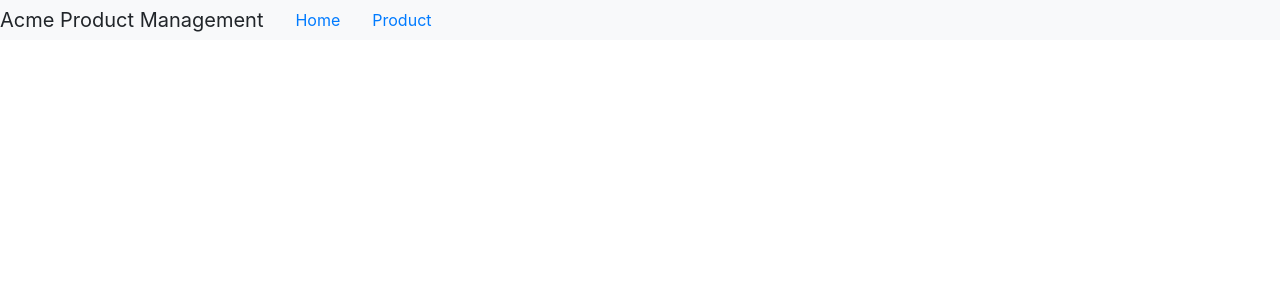
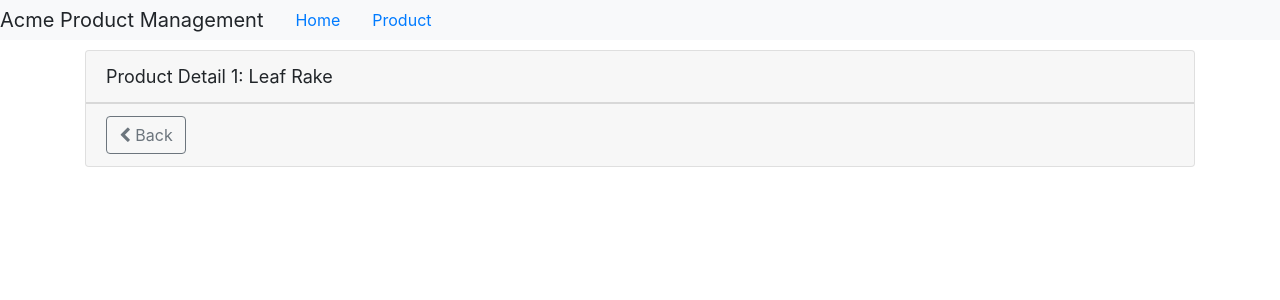
Before and after one commit to willemhustinx/AngularGettingStarted, an Angular app: page /products/1 in a window 1280 px wide. Shown: the top 300 px of the page. Built offline with nearby package versions, Linux system fonts and the light colour scheme.

Commit message:
Navigation and Routing Additional Techniques

```diff
--- a/src/app/app.module.ts
+++ b/src/app/app.module.ts
@@ -10,6 +10,7 @@
 import { StarComponent } from './shared/star.component';
 import { ProductDetailComponent } from './products/product-detail.component';
 import { WelcomeComponent } from './home/welcome.component';
+import { ProductDetailGuard } from './products/product-detail.guard';
 
 @NgModule({
   declarations: [
@@ -26,7 +27,7 @@
     HttpClientModule,
     RouterModule.forRoot([
       {path: 'products', component: ProductListComponent},
-      {path: 'products/:id', component: ProductDetailComponent},
+      {path: 'products/:id', canActivate:[ProductDetailGuard], component: ProductDetailComponent},
       {path: 'welcome', component: WelcomeComponent},
       {path: '', redirectTo: 'welcome', pathMatch: 'full'},
       {path: '**', redirectTo: 'welcome', pathMatch: 'full'},
--- a/src/app/products/product-detail.component.html
+++ b/src/app/products/product-detail.component.html
@@ -2,4 +2,11 @@
   <div class='card-header'>
     {{pageTitle + ': ' + product.productName}}
   </div>
+  <div class='card-footer'>
+    <button class='btn btn-outline-secondary'
+      (click)='onBack()'
+      style='width:80px'>
+      <i class='fa fa-chevron-left'></i> Back
+    </button>
+  </div>
 </div>
--- a/src/app/products/product-detail.component.ts
+++ b/src/app/products/product-detail.component.ts
@@ -1,4 +1,5 @@
 import { Component, OnInit } from '@angular/core';
+import { ActivatedRoute, Router } from '@angular/router'
 
 import { IProduct } from './product';
 
@@ -10,9 +11,26 @@
   pageTitle: string = 'Product Detail';
   product: IProduct;
 
-  constructor() { }
+  constructor(private route: ActivatedRoute,
+    private router: Router) { }
 
   ngOnInit() {
+    let id = +this.route.snapshot.paramMap.get('id');
+    this.pageTitle += ` ${id}`;
+    this.product = {
+      "productId": 1,
+      "productName": "Leaf Rake",
+      "productCode": "GDN-0011",
+      "releaseDate": "March 19, 2016",
+      "description": "Leaf rake with 48-inch wooden handle.",
+      "price": 19.95,
+      "starRating": 3.2,
+      "imageUrl": "https://openclipart.org/image/300px/svg_to_png/26215/Anonymous_Leaf_Rake.png"
+    }
+  }
+
+  onBack(): void{
+    this.router.navigate(['/products']);
   }
 
 }
--- /dev/null
+++ b/src/app/products/product-detail.guard.ts
@@ -0,0 +1,24 @@
+import { Injectable } from '@angular/core';
+import { CanActivate, ActivatedRouteSnapshot, RouterStateSnapshot, Router } from '@angular/router';
+import { Observable } from 'rxjs';
+
+@Injectable({
+  providedIn: 'root'
+})
+export class ProductDetailGuard implements CanActivate {
+
+  constructor(private router: Router) {}
+
+  canActivate(
+    next: ActivatedRouteSnapshot,
+    state: RouterStateSnapshot): Observable<boolean> | Promise<boolean> | boolean {
+    let id = +next.url[1].path;
+    if(isNaN(id) || id < 1){
+      alert("invalid product id");
+      this.router.navigate(['/products']);
+      return false;
+    }
+
+    return true;
+  }
+}
--- a/src/app/products/product-list.component.html
+++ b/src/app/products/product-list.component.html
@@ -39,7 +39,11 @@
                                 [style.width.px]='imageWidth'
                                 [style.margin.px]='imageMargin' />
                         </td>
-                        <td>{{product.productName}}</td>
+                        <td>
+                            <a [routerLink]="['/products', product.productId]">
+                                {{product.productName}}
+                            </a>
+                        </td>
                         <td>{{product.productCode | lowercase | convertToSpaces: '-'}}</td>
                         <td>{{product.releaseDate}}</td>
                         <td>{{product.price | currency:'USD':'symbol':'1.2-2'}}</td>
```
Also changed, not shown: 1 other file (tests, documents, lock files or other folders).
